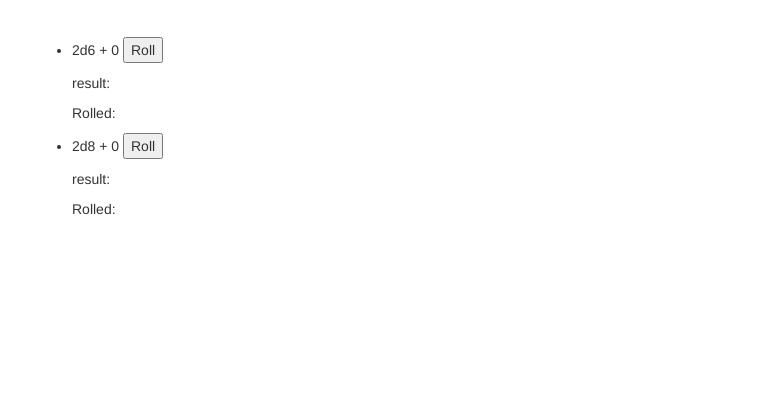
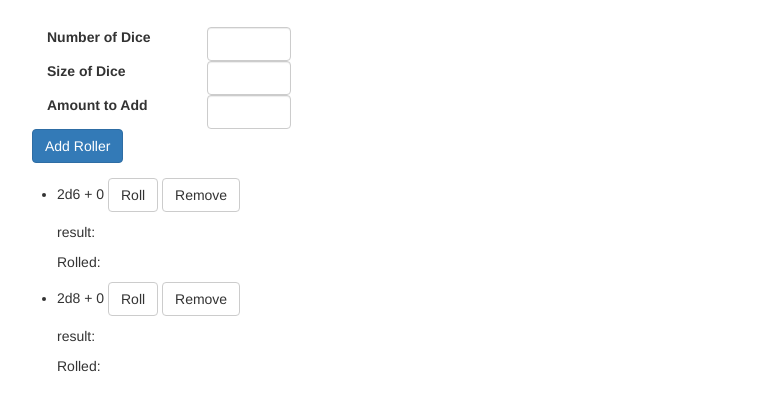
Before and after one commit to gryftir/Dice_roller_angular, a website: page app/index.html in a window 1280 px wide. Shown: the part 218-628 px from the top of the page, without its empty margins (258-1021 px from the left). Drawn offline with nearby package versions, Linux system fonts and the light colour scheme; some packages are replaced by stand-ins of ours; files that its build step writes are made by us from their sources.

Commit message:
added ability to add or remove rollers from Roll service

```diff
--- a/app/scripts/controllers/main.js
+++ b/app/scripts/controllers/main.js
@@ -14,29 +14,33 @@ var controllers = angular.module('controllers')
     'AngularJS',
     'Karma'
   ];
-  $scope.Roll = Roll.add(6, 2).add(8, 2);
+  $scope.Roll = Roll.add( 2, 6).add(2,8);
 }
 ]);
 
 controllers.service('Roll', [function() {
   var self = this;
   this.rolls = [];
-  this.add = function(size, number) {
-    var add = {};
-    add.number = number || 1;
-    add.size = size || 6;
-    add.add = 0;
-    add.rollDice = function() {
-      this.result = 0;
+  this.add = function(number, sizeOfDice, add) {
+    var newRoll = {};
+    newRoll.number = number || 1;
+    newRoll.sizeOfDice = sizeOfDice || 6;
+    newRoll.add = add || 0;
+    newRoll.rollDice = function() {
+      var result = 0;
       var results=[];
-      for (var i = 0; i < this.number; i++) {
-        var roll = Math.floor(Math.random() * this.size) + 1;
-        this.result += roll;
+      for (var i = 0; i < newRoll.number; i++) {
+        var roll = Math.floor(Math.random() * newRoll.sizeOfDice) + 1;
+        result += roll;
         results.push(roll);
       }
-      add.results = results;
+      newRoll.results = results;
+      newRoll.result = result;
     }
-    self.rolls.push(add);
+    self.rolls.push(newRoll);
     return self;
   }
+  this.remove = function(index) {
+    self.rolls.splice(index, 1);
+  }
 }]);
--- a/app/views/main.html
+++ b/app/views/main.html
@@ -3,13 +3,33 @@
 </div>
 
 <div id="main">
-  <div class="row marketing">
+  <div class="row">
+    <div class="col-md-5">
+        <div class="form-group">
+          <label class="col-md-7" for="number">Number of Dice</label>
+          <div class="col-md-5">
+            <input type="number" name="Number of Dice" class="form-control" id="number" ng-model="numDice" />
+          </div>
+          <label class="col-md-7" for="size">Size of Dice</label>
+          <div class="col-md-5">
+            <input type="number" name="Size of Dice" class="form-control" id="size" value=""  ng-model="sizeOfDie" />
+          </div>
+          <label class="col-md-7" for="add">Amount to Add</label>
+          <div class="col-md-5">
+            <input type="number" name="Amount to Add" class="form-control" id="add" ng-model="amountToAdd"  value="" />
+          </div>
+          <button class="btn btn-primary" ng-click="Roll.add(numDice,sizeOfDie,amountToAdd)">Add Roller</button>
+        </div>
+    </div>
+  </div>
+  <div class="row">
     <ul id="Roll">
       <li ng-repeat="dice in Roll.rolls">
         <div id="dice-list">
           <p>
-            {{dice.number}}d{{dice.size}} + {{dice.add}}
-            <button ng-click="dice.rollDice()">Roll</button>
+            {{dice.number}}d{{dice.sizeOfDice}} + {{dice.add}}
+            <button class="btn btn-default" ng-click="dice.rollDice()">Roll</button>
+            <button class="btn btn-default" ng-click="Roll.remove($index)">Remove</button>
           </p>
           <p>
             result: {{dice.result}}
```
